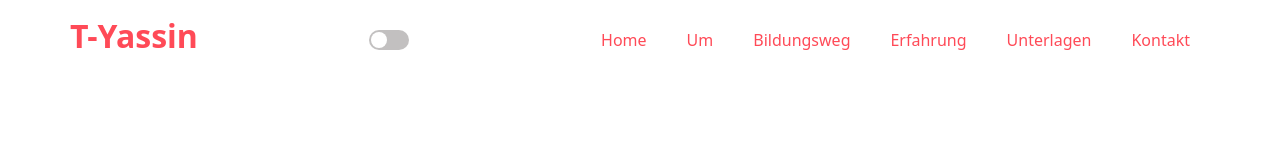
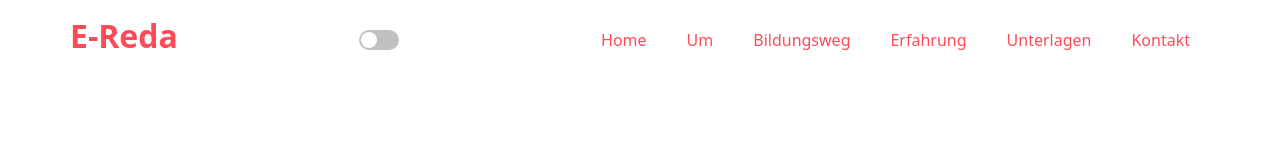
Before and after one commit to redaelkou/My-portfolio, a plain HTML site: page index.html in a window 1280 px wide. Shown: the top 160 px of the page. Drawn offline with nearby package versions, Linux system fonts and the light colour scheme.

Commit message:
Add files via upload

```diff
--- a/index.html
+++ b/index.html
@@ -22,7 +22,7 @@
 <i class="fa-solid fa-chevron-up goBack_to_top"></i>
 <!-- ! ################################ header -->
 <header class="dark_mode_backgroundColor">
-    <h2>T-Yassin</h2>
+    <h2>E-Reda</h2>
 
     <div class="dark_mode">
         <span class="dark_mode_toggle_item"></span>
```
